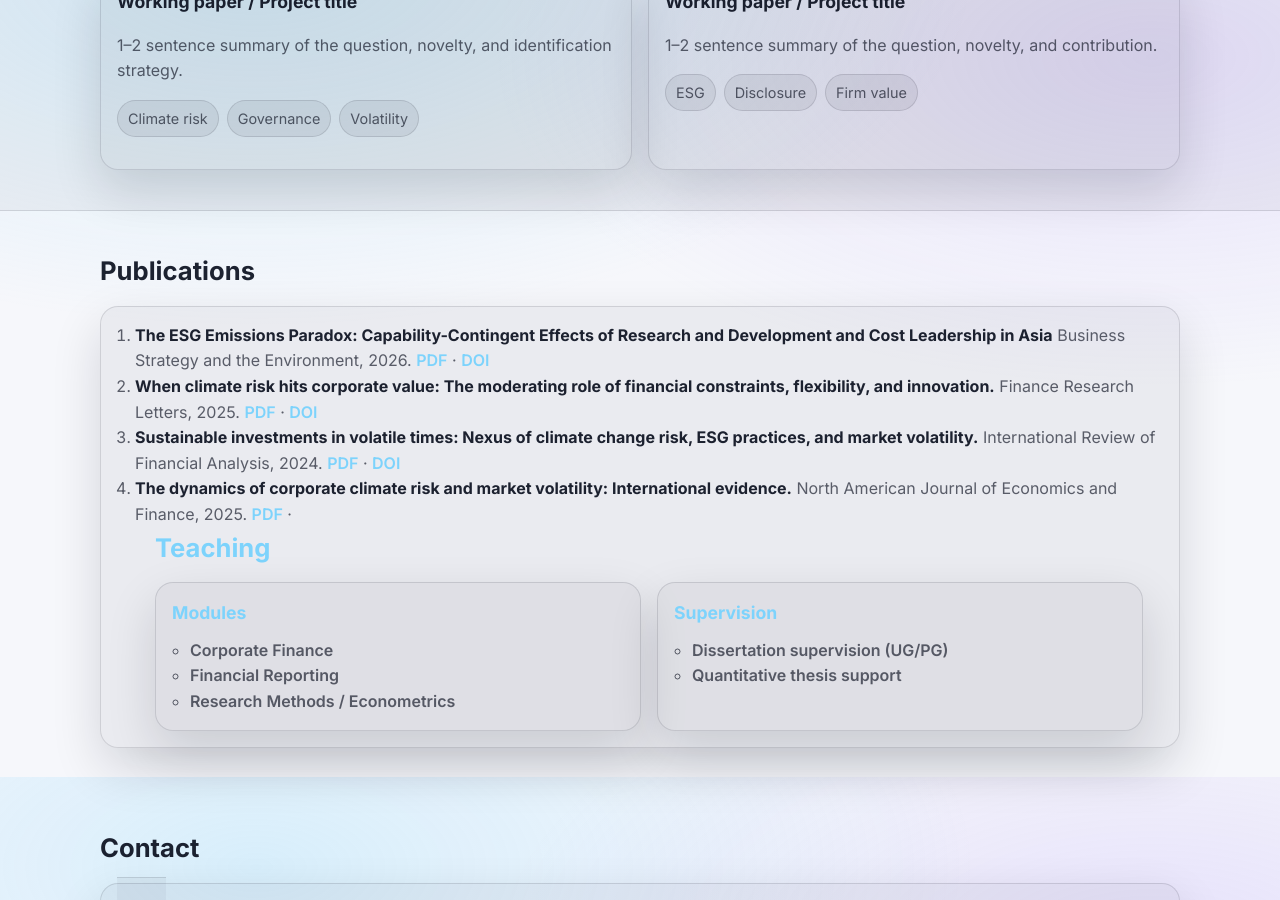
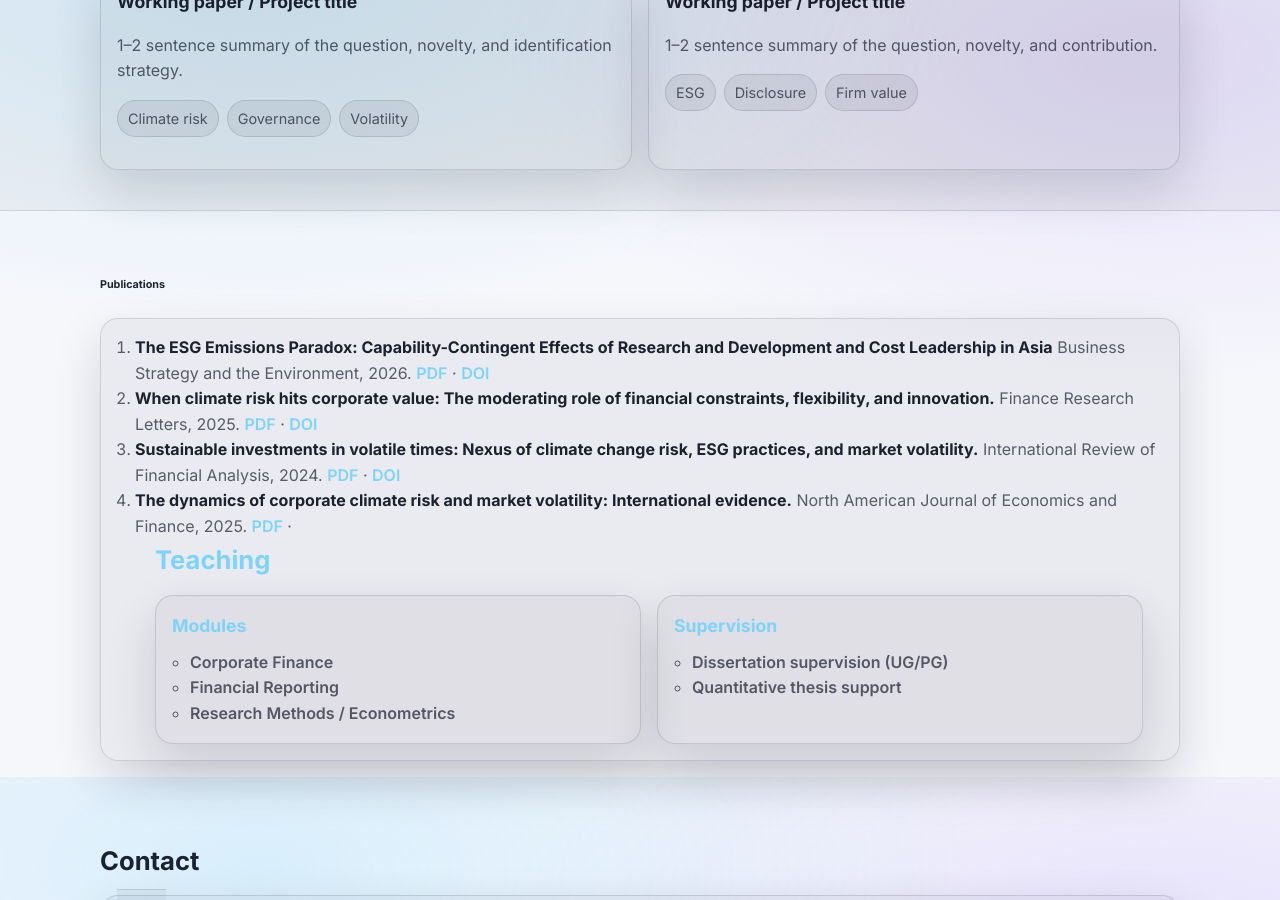
Before and after one commit to mmnaseer/mmnaseer.github.io, a Jekyll site: the page index.html, which Jekyll copies as it is, in a window 1280 px wide and 900 px high, scrolled down 1023 px. Built offline with Jekyll 4.4.1, drawn with Linux system fonts in a browser that asks for light colours.

```diff
--- a/index.html
+++ b/index.html
@@ -135,7 +135,7 @@
 
     <section id="publications" class="section">
       <div class="container">
-        <h2>Publications</h2>
+        <h6>Publications</h6>
 
         <div class="card">
           <ol class="pubs">
```
